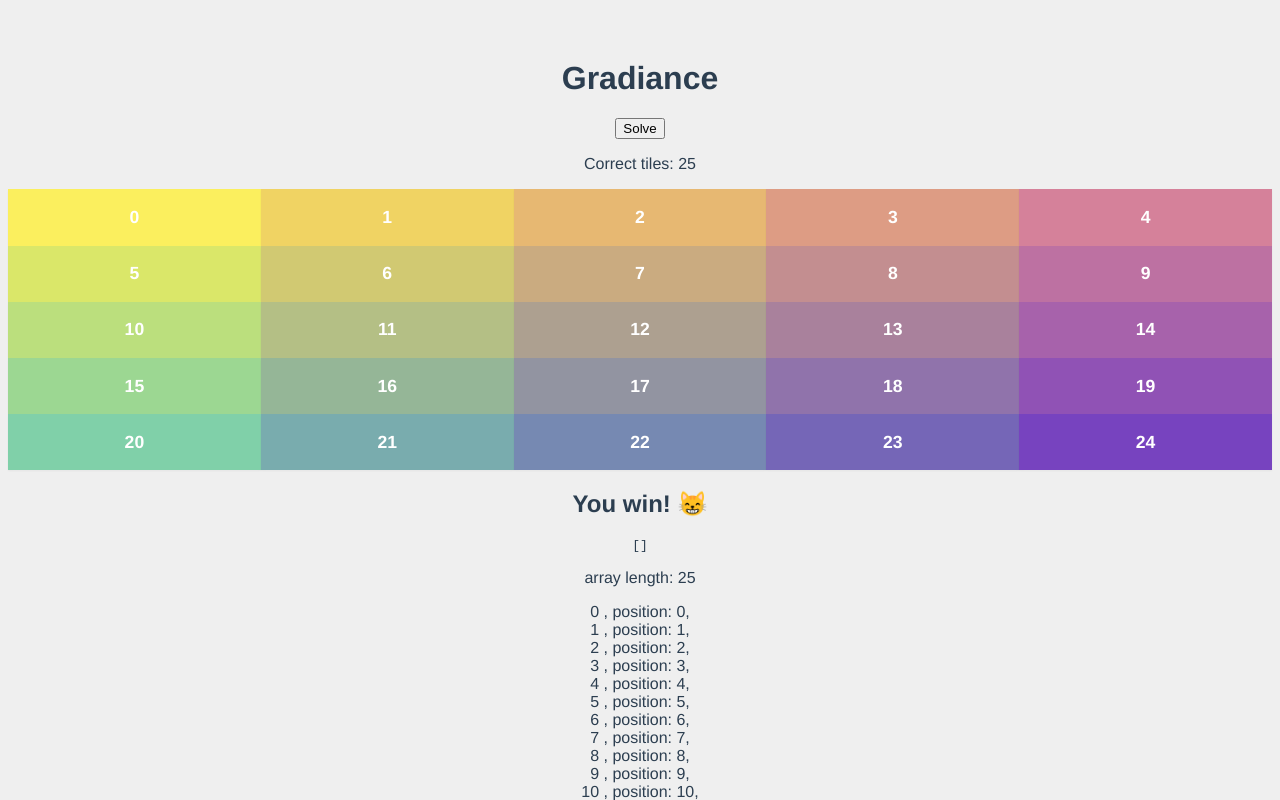
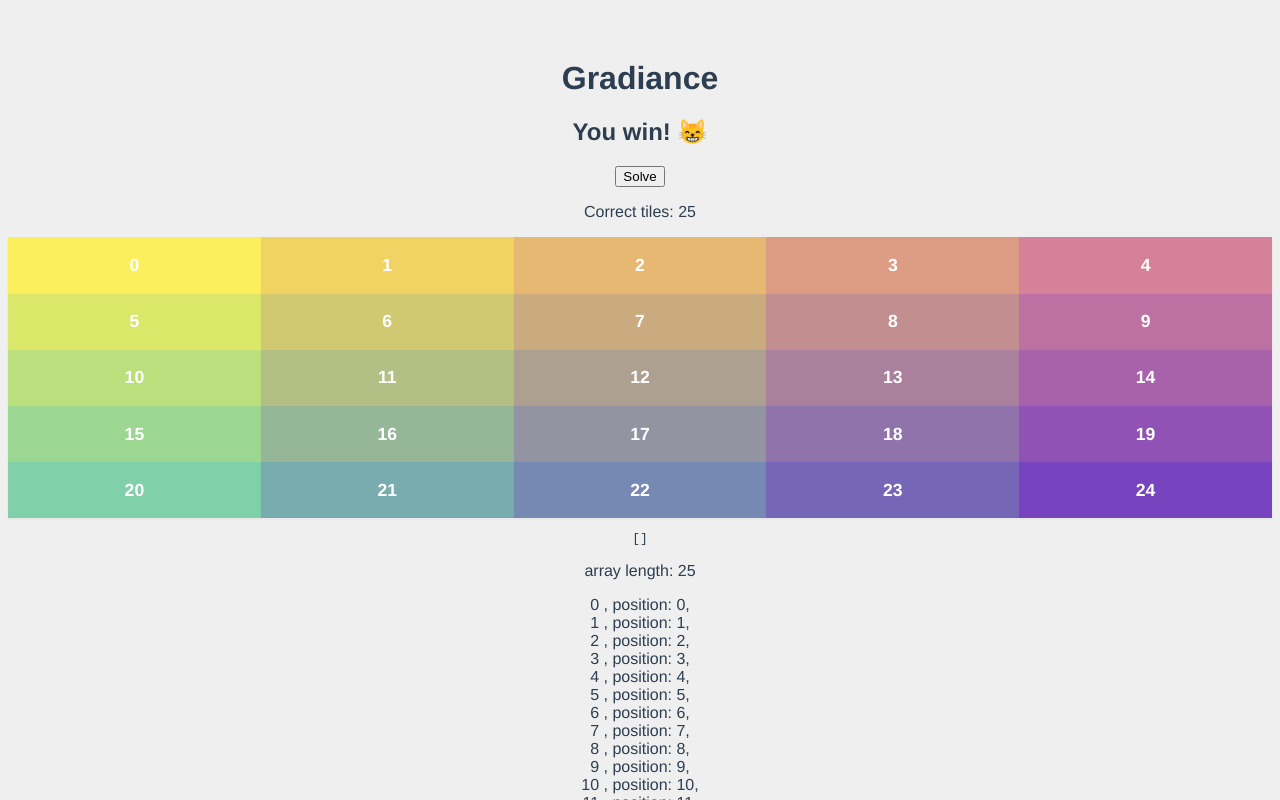
Before and after one commit to jadeleafmoon/gradiance, a Vue app: page / in a window 1280 px wide. Both pictures are taken after a click on the button "Solve". Shown: the top 800 px of the page. Built offline with nearby package versions, Linux system fonts and the light colour scheme.

Commit message:
feat: add Solve debug button

```diff
--- a/src/App.vue
+++ b/src/App.vue
@@ -1,5 +1,7 @@
 <template>
   <h1>Gradiance</h1>
+
+  <h2 v-show="gameWon">You win! 😸</h2>
 
   <div v-show="debugOn">
     <button @click="almostSolve">Solve</button>
@@ -19,7 +21,7 @@
     />
   </div>
 
-  <h2 v-show="gameWon">You win! 😸</h2>
+
 
   <div class="debugOn" v-show="debugOn">
     <pre>{{ selectedTiles }}</pre>
@@ -147,7 +149,6 @@ export default {
         result[correctPosition] = this.tiles[i]
       }
 
-      console.log("result of solve", result)
       this.tiles = result
 
       return result
```
